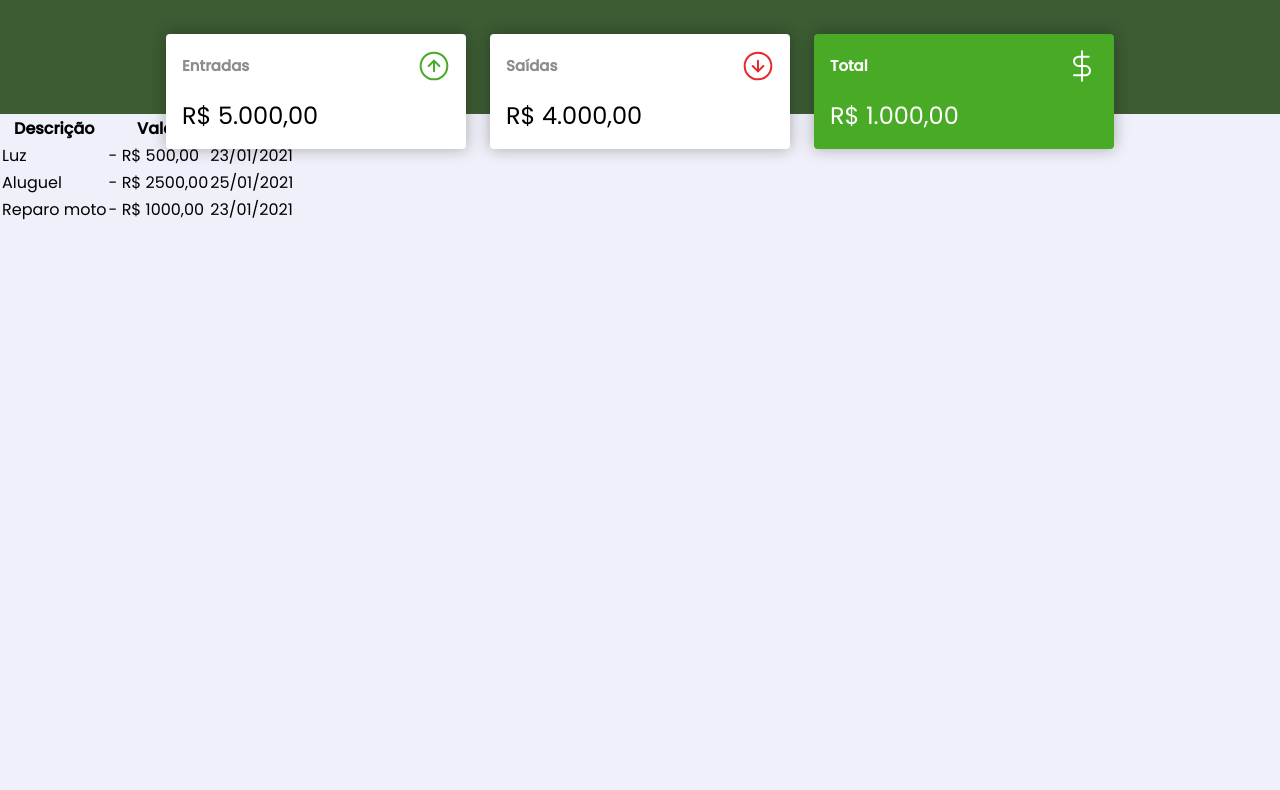
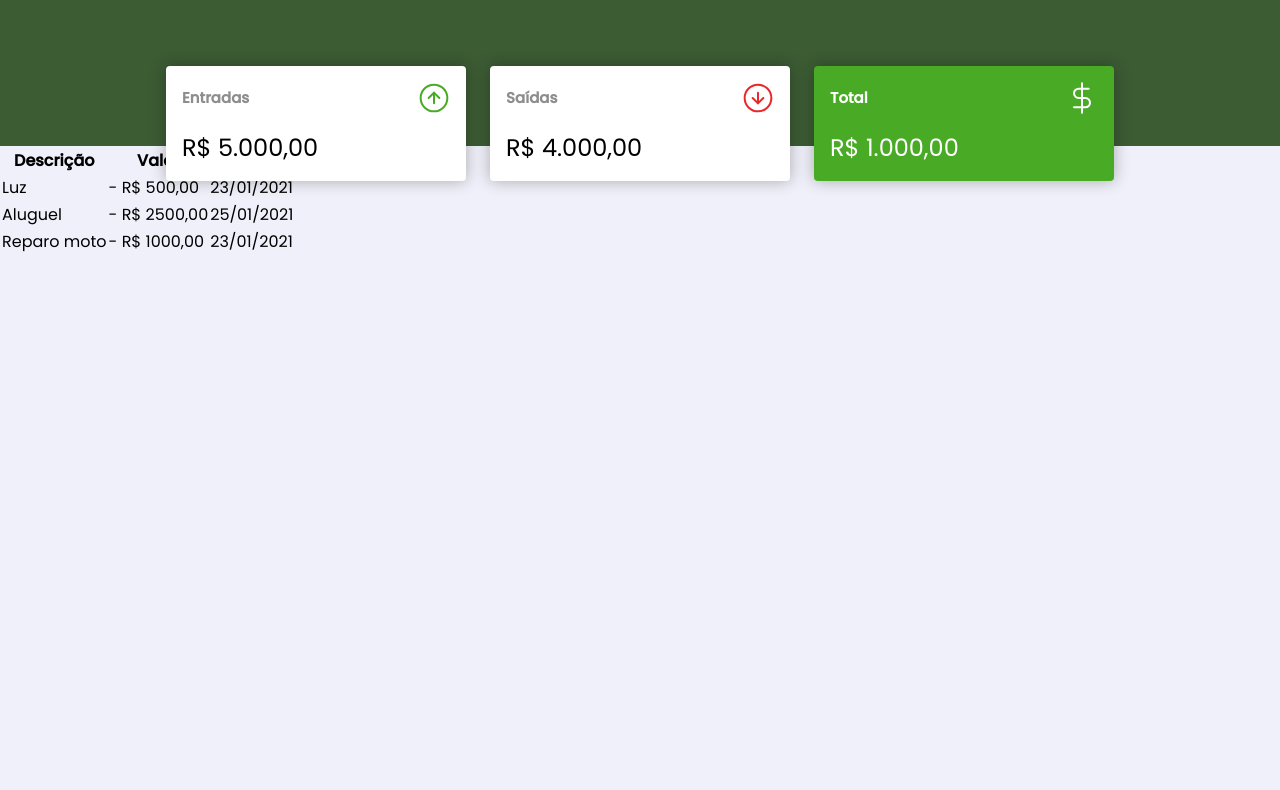
Before and after one commit to vitor2806/maratona-discover01, a plain HTML site: page index.html in a window 1280 px wide. Shown: the part 86-876 px from the top of the page. Drawn offline with Linux system fonts and the light colour scheme.

Commit message:
update header sizing

```diff
--- a/css/style.css
+++ b/css/style.css
@@ -15,11 +15,8 @@ body {
 
 /* header style */
 header {
-    width: 100%;
-    height: 25%;
-    display: flex;
-    justify-content: center;
-    padding: .5rem;
+    padding: 1.5rem 0 10rem;
+    text-align: center;
     background-color: rgb(60, 92, 52);
 }
 
```
Also changed, not shown: index.html (+3 -0 lines).
